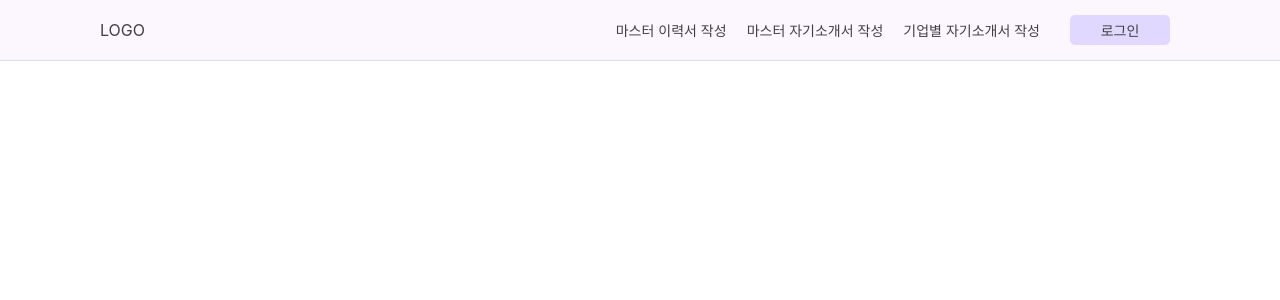
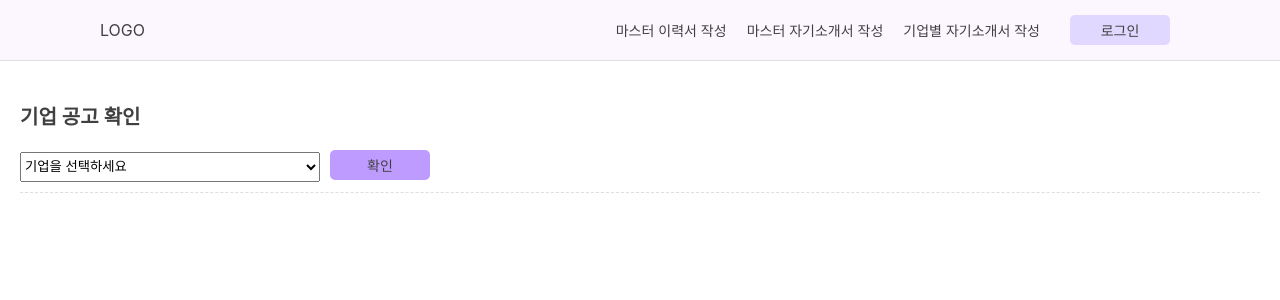
Before and after one commit to 2023-opensource-project/frontend, a React (Create React App) app: page /coverLetter in a window 1280 px wide. Shown: the top 300 px of the page. Built offline with nearby package versions, Linux system fonts and the light colour scheme.

Commit message:
feat(기업 선택): 드롭다운에서 기업 선택 후 확인 버튼 누르면 항목 보여주기 구현

```diff
--- /dev/null
+++ b/src/CoverLetter/CompanyList.jsx
@@ -0,0 +1,10 @@
+const companyList = [
+  { name: "기업 A", questions: ["기업 A의 문항1.", "기업 A의 문항2."] },
+  { name: "기업 B", questions: ["기업 B의 문항1.", "기업 B의 문항2.", "기업 B의 문항3."] },
+  { name: "기업 C", questions: ["기업 C의 문항1.", "기업 C의 문항2.", "기업 C의 문항3.", "기업 C의 문항4."] },
+  { name: "기업 D", questions: ["기업 D의 문항1.", "기업 D의 문항2."] },
+  { name: "기업 E", questions: ["기업 E의 문항1.", "기업 E의 문항2.", "기업 C의 문항3."] },
+  { name: "기업 F", questions: ["기업 F의 문항1.", "기업 F의 문항2."] },
+];
+
+export default companyList;
--- /dev/null
+++ b/src/CoverLetter/CompanySelection.jsx
@@ -0,0 +1,57 @@
+import { React, useState } from "react";
+import { Title, Button } from "../Constants/style";
+import { SelectBox } from "./CoverLetter.style";
+import companyList from "./CompanyList";
+
+function CompanySelection() {
+  const [selectedCompany, setSelectedCompany] = useState("");
+  const [confirmedCompany, setConfirmedCompany] = useState("");
+
+  const handleCompanySelect = (e) => {
+    setSelectedCompany(e.target.value);
+  };
+
+  const handleConfirmClick = () => {
+    if (selectedCompany) {
+      setConfirmedCompany(selectedCompany);
+    } else {
+      alert("기업을 선택해주세요.");
+    }
+  };
+
+  return (
+    <div>
+      <div style={{ borderBottom: "1px dashed #DEDEDE" }}>
+        <Title>기업 공고 확인</Title>
+        <SelectBox value={selectedCompany} onChange={handleCompanySelect}>
+          <option value="">기업을 선택하세요</option>
+          {companyList.map((company, index) => (
+            <option key={index} value={company.name}>
+              {company.name}
+            </option>
+          ))}
+        </SelectBox>
+        <Button onClick={handleConfirmClick} backgroundColor="#BE9CFF" margin=" 0 10px ">
+          확인
+        </Button>
+      </div>
+
+      <div>
+        {confirmedCompany && (
+          <div>
+            <Title>{confirmedCompany} 문항</Title>
+            <ul>
+              {companyList
+                .find((company) => company.name === confirmedCompany)
+                .questions.map((question, index) => (
+                  <li key={index}>{question}</li>
+                ))}
+            </ul>
+          </div>
+        )}
+      </div>
+    </div>
+  );
+}
+
+export default CompanySelection;
--- /dev/null
+++ b/src/CoverLetter/CoverLetter.style.jsx
@@ -0,0 +1,7 @@
+import styled from "styled-components";
+
+export const SelectBox = styled.select`
+  width: 300px;
+  height: 30px;
+  margin-bottom: 10px;
+`;
--- a/src/Pages/CoverLetter.jsx
+++ b/src/Pages/CoverLetter.jsx
@@ -1,10 +1,13 @@
 import React from "react";
 import { Container, Inner } from "../Constants/style";
+import CompanySelection from "../CoverLetter/CompanySelection";
 
 function CoverLetter() {
   return (
     <Container>
-      <Inner></Inner>
+      <Inner>
+        <CompanySelection />
+      </Inner>
     </Container>
   );
 }
```
